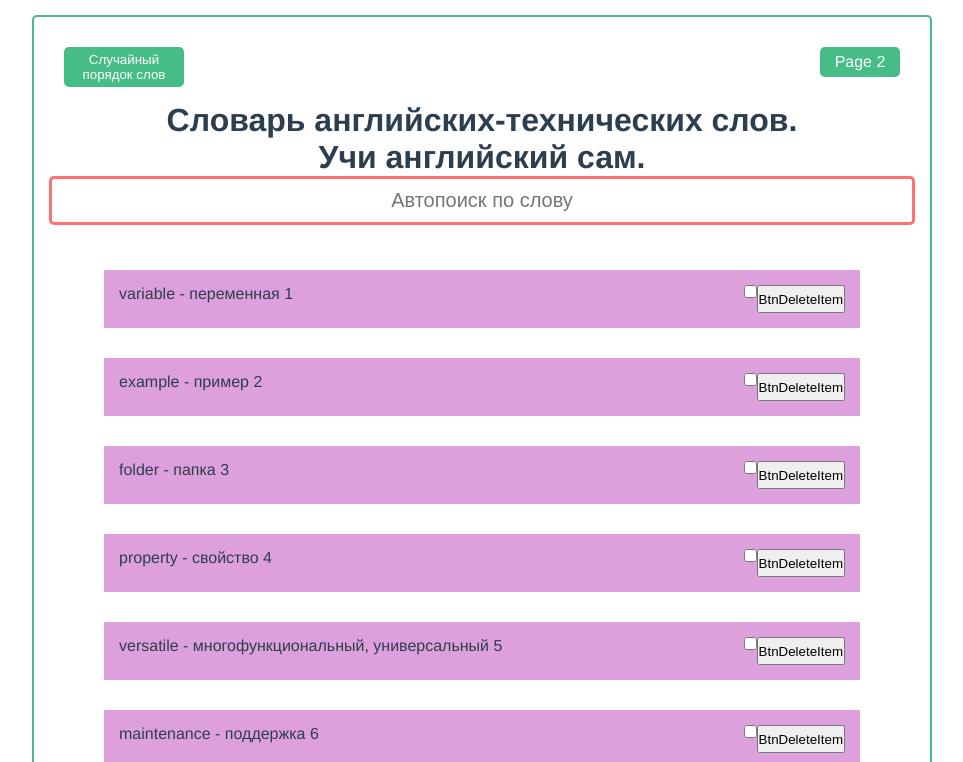
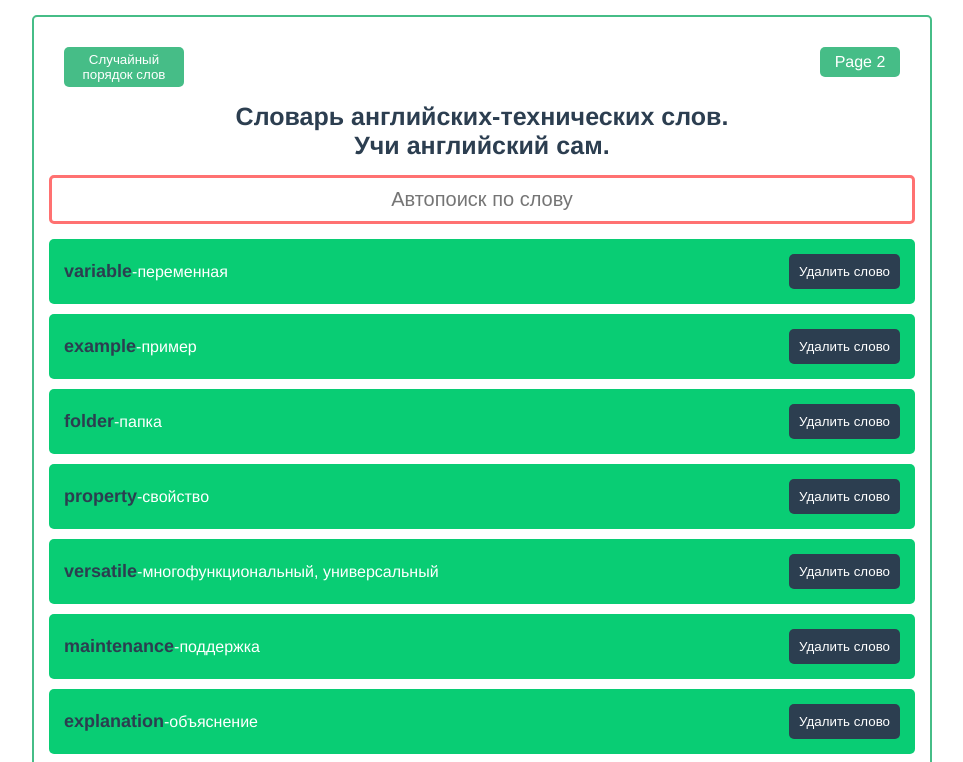
Before and after one commit to cossack-don/it-words, a Vue app: page / in a window 1280 px wide. Shown: the top 762 px of the page, without its empty margins (158-1121 px from the left). Built offline with nearby package versions, Linux system fonts and the light colour scheme.

Commit message:
добавил стили для кнопки, к карточке слова, сделал тестовую прод версию

```diff
--- a/src/components/header/Header.vue
+++ b/src/components/header/Header.vue
@@ -1,27 +1,31 @@
 <template>
   <header class="header">
     <div class="header__wrapper">
-<div class="header__btns">
-      <button @click="onClickRandomWords" class="header__btn-randow-word">Случайный порядок слов</button>
-      <router-link to="/page-translate-word" class="header__link">Page 2</router-link>
-</div>
-    <h1>
-      Словарь английских-технических слов. <br />
-      Учи английский сам.
-    </h1>
+      <div class="header__btns">
+        <button @click="onClickRandomWords" class="header__btn-randow-word">
+          Случайный порядок слов
+        </button>
+        <router-link to="/page-translate-word" class="header__link"
+          >Page 2</router-link
+        >
+      </div>
+      <h1 class="header__title">
+        Словарь английских-технических слов. <br />
+        Учи английский сам.
+      </h1>
     </div>
-
-
   </header>
 </template>
 
 <script>
 import { mapGetters, mapActions } from "vuex";
 
-export default {  methods: {
+export default {
+  methods: {
     ...mapActions(["ACTION_RANDOM_WORDS"]),
     onClickRandomWords() {
       this.ACTION_RANDOM_WORDS();
     },
-  },};
+  },
+};
 </script>
--- a/src/components/header/header.scss
+++ b/src/components/header/header.scss
@@ -1,5 +1,7 @@
 .header {
-
+&__title {
+    font-size: 25px;
+}
     &__btns {
         display: flex;
     }
--- a/src/components/main/components/search/search.scss
+++ b/src/components/main/components/search/search.scss
@@ -1,4 +1,5 @@
 .search {
     position: sticky;
     top: 0px;
+    margin: 15px 0;
 }
--- a/src/components/main/components/template-word/ItemWord.vue
+++ b/src/components/main/components/template-word/ItemWord.vue
@@ -1,20 +1,24 @@
 <template>
-  <div class="item-word">
-    <div v-for="item in arrayWords" :key="item.id">
-    <div class="wp" v-if="item.show">
-      <DiscriptionItem :item="item" />
-      <div class="item-word__btns">
-        <BtnCheckboxHideItem :idObjectWords="item.id" />
-        <BtnDeleteItem :idObjectWords="item.id" />
+  <div class="items-word-wrapper">
+    <div
+      v-for="item in arrayWords"
+      :key="item.id"
+      class="items-word-wrapper__item-wrapper"
+    >
+      <div v-if="item.show" class="items-word-wrapper__item">
+        <DiscriptionItem :item="item" />
+        <div class="item-word__btns">
+          <!-- <BtnCheckboxHideItem :idObjectWords="item.id" /> -->
+          <BtnDeleteItem :idObjectWords="item.id" />
+        </div>
       </div>
-    </div>
     </div>
   </div>
 </template>
 
 <script>
 import BtnDeleteItem from "@/components/main/components/template-word/components/BtnDeleteItem.vue";
-import BtnCheckboxHideItem from "@/components/main/components/template-word/components/BtnCheckboxHideItem.vue";
+// import BtnCheckboxHideItem from "@/components/main/components/template-word/components/BtnCheckboxHideItem.vue";
 import DiscriptionItem from "@/components/main/components/template-word/components/DiscriptionItem.vue";
 export default {
   props: {
@@ -25,27 +29,23 @@ export default {
     //   type: Array,
     // },
   },
-  components: { BtnDeleteItem, BtnCheckboxHideItem, DiscriptionItem },
+
+  // BtnCheckboxHideItem
+  components: { BtnDeleteItem, DiscriptionItem },
 };
 </script>
 
 <style>
 .wp {
-  display: flex;
-  justify-content: space-between;
-
-  background: plum;
-  margin: 15px;
-  padding: 15px;
 }
 .item-word {
   display: flex;
   /* justify-content: space-between; */
   flex-direction: column;
 
-  margin: 15px;
+  /* margin: 15px;
 
-  padding: 15px 25px;
+  padding: 15px 25px; */
 }
 .item-word__btns {
   display: flex;
--- a/src/components/main/components/template-word/components/BtnDeleteItem.vue
+++ b/src/components/main/components/template-word/components/BtnDeleteItem.vue
@@ -1,9 +1,10 @@
 <template>
   <button
+    class="btn-delete-item"
     :idObjectWords="idObjectWords"
     @click="onClickDeleteItem(idObjectWords)"
   >
-    BtnDeleteItem
+    Удалить слово
   </button>
 </template>
 
--- a/src/components/main/components/template-word/components/DiscriptionItem.vue
+++ b/src/components/main/components/template-word/components/DiscriptionItem.vue
@@ -1,8 +1,12 @@
 <template>
-  <div class="discription-item">
-    <p :item="item" class="s">
-      {{ item.word }} - {{ item.translate }} {{ item.id }}
-    </p>
+  <div class="discription-item" :item="item">
+    <div class="discription-item__en-word">{{ item.word }}</div>
+    <div class="discription-item__line">-</div>
+    <div class="discription-item__ru-word">{{ item.translate }}</div>
+    <!-- <p class="s">
+      <span class="discription-item__en-word"></span>
+      <!-- - {{ item.id }} -->
+    <!-- </p> -->
   </div>
 </template>
 
@@ -19,8 +23,12 @@ export default {
 <style>
 .discription-item {
   display: flex;
+  align-items: center;
 }
-.s {
-  margin-right: 15px;
+
+.discription-item__en-word {
+  color: #2c3e50;
+  font-weight: bold;
+  font-size: 18px;
 }
 </style>
--- /dev/null
+++ b/src/components/main/components/template-word/components/btn-delete-item.scss
@@ -0,0 +1,17 @@
+.btn-delete-item {
+    padding: 10px 10px;
+    border-radius: 5px;
+    border: none;
+    background: #2c3e50;
+    cursor: pointer;
+    color: #ffffff;
+    transition: 0.5s;
+
+    &:hover {
+        transition: 0.5s;
+        background: #cb2027;
+        box-shadow: 10px 10px 5px -3px rgba(0,0,0,0.75);
+        -webkit-box-shadow: 10px 10px 5px -3px rgba(0,0,0,0.75);
+        -moz-box-shadow: 10px 10px 5px -3px rgba(0,0,0,0.75);
+    }
+}
--- /dev/null
+++ b/src/components/main/components/template-word/item-word.scss
@@ -0,0 +1,21 @@
+.items-word-wrapper {
+    &__item-wrapper {
+        margin: 10px 0;
+        border-radius: 5px;
+    }
+
+    &__item {
+        display: flex;
+        justify-content: space-between;
+        color: #ffffff;
+        background: #09cd74;
+        border-radius: 5px;
+        padding: 15px;
+        transition: 0.5s;
+
+        &:hover {
+            transition: 0.5s;
+            background: #4beaa2;
+        }
+    }
+}
--- a/src/scss/index.scss
+++ b/src/scss/index.scss
@@ -9,6 +9,11 @@
 // main
 @import "@/components/main/main.scss";
 
+// template item-word
+@import "@/components/main/components/template-word/item-word.scss";
+// mini-component btn-delet-item
+@import "@/components/main/components/template-word/components/btn-delete-item.scss";
+
 // component search
 @import "@/components/main/components/search/search.scss";
 // mini-component- input-search
@@ -18,3 +23,7 @@
 
 // footer
 @import "@/components/footer/footer.scss";
+
+
+// media adaptive
+@import "@/scss/media.scss";
--- /dev/null
+++ b/src/scss/media.scss
@@ -0,0 +1,10 @@
+@media (max-width: 600px) {
+    .discription-item {
+        flex-direction: column;
+        justify-content: center;
+        width: 100%;
+    }
+    .discription-item__line {
+        display: none;
+    }
+  }
```
Also changed, not shown: 11 other files (tests, documents, lock files or other folders).
